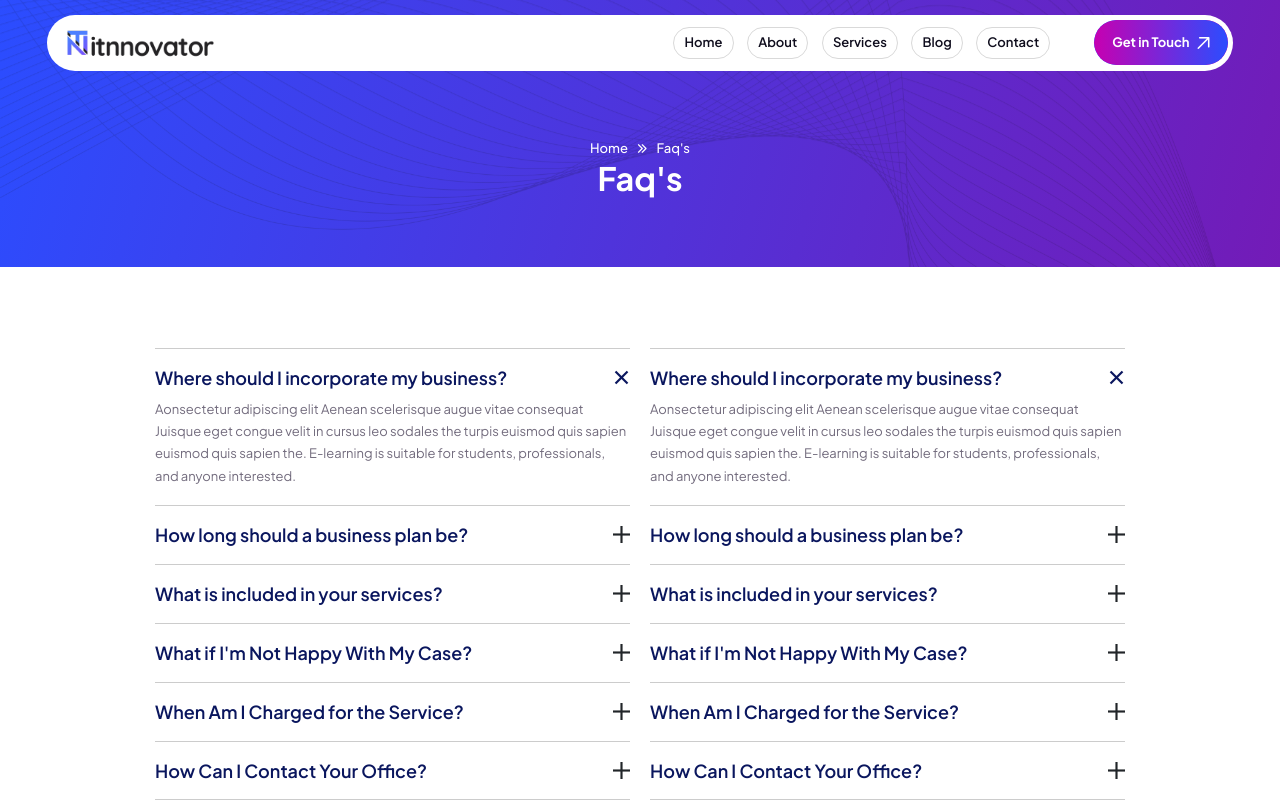
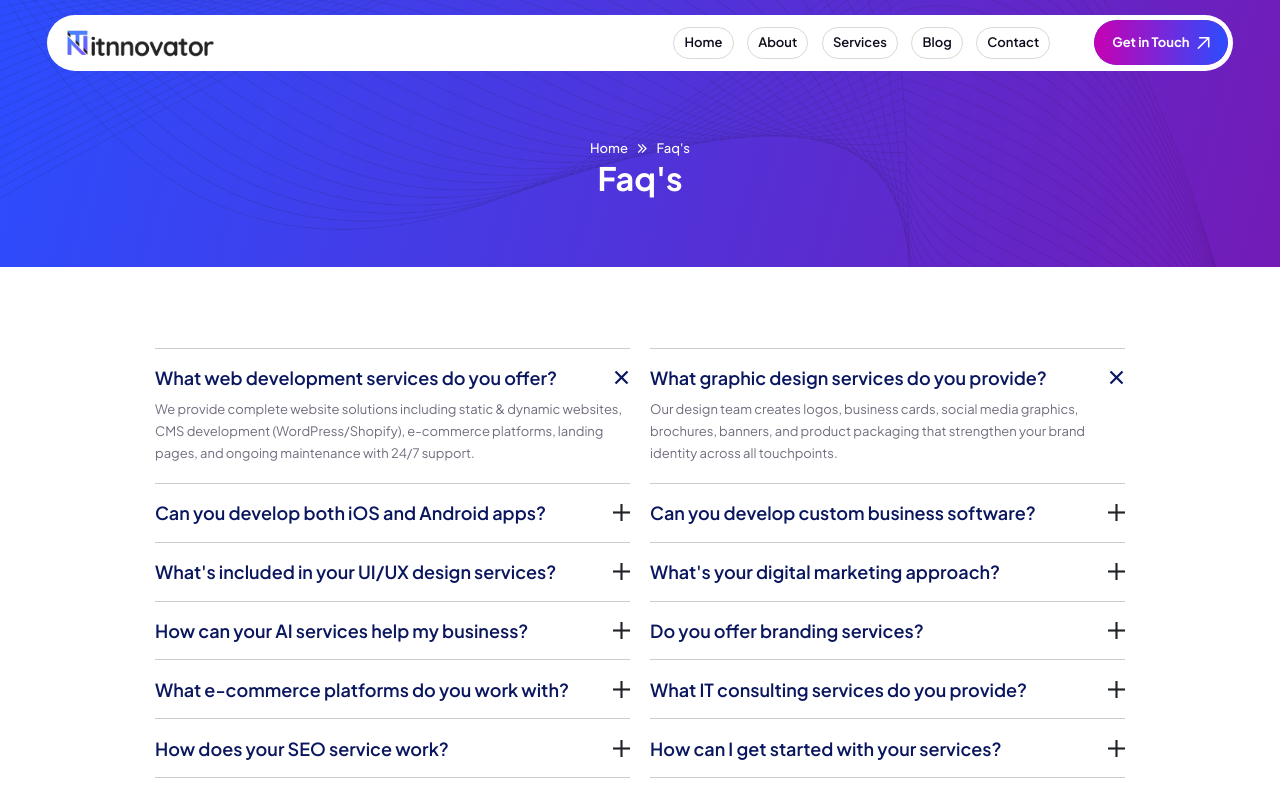
Before and after one commit to ITnnovator/ITnnovator.com, a Next.js app: page /faq in a window 1280 px wide. Shown: the top 802 px of the page. Built offline with nearby package versions, Linux system fonts and the light colour scheme.

Commit message:
FAQ Content Updated.jsx

```diff
--- a/components/Faq/Faqs.jsx
+++ b/components/Faq/Faqs.jsx
@@ -48,7 +48,7 @@ export default function Faqs() {
                   <div className="ul-single-accordion-item__header">
                     <div className="left">
                       <h3 className="ul-single-accordion-item__title">
-                        Where should I incorporate my business?
+                        What web development services do you offer?
                       </h3>
                     </div>
                     <span className="icon">
@@ -58,11 +58,7 @@ export default function Faqs() {
 
                   <div className="ul-single-accordion-item__body">
                     <p>
-                      Aonsectetur adipiscing elit Aenean scelerisque augue vitae
-                      consequat Juisque eget congue velit in cursus leo sodales
-                      the turpis euismod quis sapien euismod quis sapien the.
-                      E-learning is suitable for students, professionals, and
-                      anyone interested.
+                      We provide complete website solutions including static & dynamic websites, CMS development (WordPress/Shopify), e-commerce platforms, landing pages, and ongoing maintenance with 24/7 support.
                     </p>
                   </div>
                 </div>
@@ -71,7 +67,7 @@ export default function Faqs() {
                   <div className="ul-single-accordion-item__header">
                     <div className="left">
                       <h3 className="ul-single-accordion-item__title">
-                        How long should a business plan be?
+                        Can you develop both iOS and Android apps?
                       </h3>
                     </div>
                     <span className="icon">
@@ -81,11 +77,7 @@ export default function Faqs() {
 
                   <div className="ul-single-accordion-item__body">
                     <p>
-                      Aonsectetur adipiscing elit Aenean scelerisque augue vitae
-                      consequat Juisque eget congue velit in cursus leo sodales
-                      the turpis euismod quis sapien euismod quis sapien the.
-                      E-learning is suitable for students, professionals, and
-                      anyone interested.
+                      Absolutely! We specialize in native Android and iOS development, plus cross-platform solutions using Flutter/React Native for cost-effective apps that work seamlessly on both platforms.
                     </p>
                   </div>
                 </div>
@@ -94,7 +86,7 @@ export default function Faqs() {
                   <div className="ul-single-accordion-item__header">
                     <div className="left">
                       <h3 className="ul-single-accordion-item__title">
-                        What is included in your services?
+                        What's included in your UI/UX design services?
                       </h3>
                     </div>
                     <span className="icon">
@@ -104,11 +96,7 @@ export default function Faqs() {
 
                   <div className="ul-single-accordion-item__body">
                     <p>
-                      Aonsectetur adipiscing elit Aenean scelerisque augue vitae
-                      consequat Juisque eget congue velit in cursus leo sodales
-                      the turpis euismod quis sapien euismod quis sapien the.
-                      E-learning is suitable for students, professionals, and
-                      anyone interested.
+                      Our end-to-end UI/UX process includes wireframing, prototyping, mobile & web interface design, dashboard creation, user flow optimization, and usability testing to ensure exceptional digital experiences.
                     </p>
                   </div>
                 </div>
@@ -117,7 +105,7 @@ export default function Faqs() {
                   <div className="ul-single-accordion-item__header">
                     <div className="left">
                       <h3 className="ul-single-accordion-item__title">
-                        What if I'm Not Happy With My Case?
+                        How can your AI services help my business?
                       </h3>
                     </div>
                     <span className="icon">
@@ -127,11 +115,7 @@ export default function Faqs() {
 
                   <div className="ul-single-accordion-item__body">
                     <p>
-                      Aonsectetur adipiscing elit Aenean scelerisque augue vitae
-                      consequat Juisque eget congue velit in cursus leo sodales
-                      the turpis euismod quis sapien euismod quis sapien the.
-                      E-learning is suitable for students, professionals, and
-                      anyone interested.
+                      We develop custom AI solutions including chatbots, predictive analytics, computer vision, and NLP systems that automate processes, enhance decision-making, and improve customer experiences.
                     </p>
                   </div>
                 </div>
@@ -140,7 +124,7 @@ export default function Faqs() {
                   <div className="ul-single-accordion-item__header">
                     <div className="left">
                       <h3 className="ul-single-accordion-item__title">
-                        When Am I Charged for the Service?
+                        What e-commerce platforms do you work with?
                       </h3>
                     </div>
                     <span className="icon">
@@ -150,11 +134,7 @@ export default function Faqs() {
 
                   <div className="ul-single-accordion-item__body">
                     <p>
-                      Aonsectetur adipiscing elit Aenean scelerisque augue vitae
-                      consequat Juisque eget congue velit in cursus leo sodales
-                      the turpis euismod quis sapien euismod quis sapien the.
-                      E-learning is suitable for students, professionals, and
-                      anyone interested.
+                      We're experts in Shopify and WooCommerce development, offering complete solutions from setup to product management, payment gateway integration, and custom plugin development.
                     </p>
                   </div>
                 </div>
@@ -163,7 +143,7 @@ export default function Faqs() {
                   <div className="ul-single-accordion-item__header">
                     <div className="left">
                       <h3 className="ul-single-accordion-item__title">
-                        How Can I Contact Your Office?
+                        How does your SEO service work?
                       </h3>
                     </div>
                     <span className="icon">
@@ -173,11 +153,7 @@ export default function Faqs() {
 
                   <div className="ul-single-accordion-item__body">
                     <p>
-                      Aonsectetur adipiscing elit Aenean scelerisque augue vitae
-                      consequat Juisque eget congue velit in cursus leo sodales
-                      the turpis euismod quis sapien euismod quis sapien the.
-                      E-learning is suitable for students, professionals, and
-                      anyone interested.
+                      Our comprehensive SEO approach combines technical optimization, content strategy, keyword research, and link building to improve your search rankings and drive qualified traffic.
                     </p>
                   </div>
                 </div>
@@ -186,7 +162,7 @@ export default function Faqs() {
                   <div className="ul-single-accordion-item__header">
                     <div className="left">
                       <h3 className="ul-single-accordion-item__title">
-                        Where should I incorporate my business?
+                        What graphic design services do you provide?
                       </h3>
                     </div>
                     <span className="icon">
@@ -196,11 +172,7 @@ export default function Faqs() {
 
                   <div className="ul-single-accordion-item__body">
                     <p>
-                      Aonsectetur adipiscing elit Aenean scelerisque augue vitae
-                      consequat Juisque eget congue velit in cursus leo sodales
-                      the turpis euismod quis sapien euismod quis sapien the.
-                      E-learning is suitable for students, professionals, and
-                      anyone interested.
+                      Our design team creates logos, business cards, social media graphics, brochures, banners, and product packaging that strengthen your brand identity across all touchpoints.
                     </p>
                   </div>
                 </div>
@@ -209,7 +181,7 @@ export default function Faqs() {
                   <div className="ul-single-accordion-item__header">
                     <div className="left">
                       <h3 className="ul-single-accordion-item__title">
-                        How long should a business plan be?
+                        Can you develop custom business software?
                       </h3>
                     </div>
                     <span className="icon">
@@ -219,11 +191,7 @@ export default function Faqs() {
 
                   <div className="ul-single-accordion-item__body">
                     <p>
-                      Aonsectetur adipiscing elit Aenean scelerisque augue vitae
-                      consequat Juisque eget congue velit in cursus leo sodales
-                      the turpis euismod quis sapien euismod quis sapien the.
-                      E-learning is suitable for students, professionals, and
-                      anyone interested.
+                      Yes! We build tailored solutions including CRM/ERP systems, inventory management, business automation tools, and cloud applications that integrate with your existing infrastructure.
                     </p>
                   </div>
                 </div>
@@ -232,7 +200,7 @@ export default function Faqs() {
                   <div className="ul-single-accordion-item__header">
                     <div className="left">
                       <h3 className="ul-single-accordion-item__title">
-                        What is included in your services?
+                        What's your digital marketing approach?
                       </h3>
                     </div>
                     <span className="icon">
@@ -242,11 +210,7 @@ export default function Faqs() {
 
                   <div className="ul-single-accordion-item__body">
                     <p>
-                      Aonsectetur adipiscing elit Aenean scelerisque augue vitae
-                      consequat Juisque eget congue velit in cursus leo sodales
-                      the turpis euismod quis sapien euismod quis sapien the.
-                      E-learning is suitable for students, professionals, and
-                      anyone interested.
+                      We combine PPC advertising, social media campaigns, email marketing, and conversion optimization to create data-driven strategies that deliver measurable ROI.
                     </p>
                   </div>
                 </div>
@@ -255,7 +219,7 @@ export default function Faqs() {
                   <div className="ul-single-accordion-item__header">
                     <div className="left">
                       <h3 className="ul-single-accordion-item__title">
-                        What if I'm Not Happy With My Case?
+                        Do you offer branding services?
                       </h3>
                     </div>
                     <span className="icon">
@@ -265,11 +229,7 @@ export default function Faqs() {
 
                   <div className="ul-single-accordion-item__body">
                     <p>
-                      Aonsectetur adipiscing elit Aenean scelerisque augue vitae
-                      consequat Juisque eget congue velit in cursus leo sodales
-                      the turpis euismod quis sapien euismod quis sapien the.
-                      E-learning is suitable for students, professionals, and
-                      anyone interested.
+                      Absolutely. From brand strategy and logo design to complete visual identity systems and guidelines, we help establish memorable brands that resonate with your audience.
                     </p>
                   </div>
                 </div>
@@ -278,7 +238,7 @@ export default function Faqs() {
                   <div className="ul-single-accordion-item__header">
                     <div className="left">
                       <h3 className="ul-single-accordion-item__title">
-                        When Am I Charged for the Service?
+                        What IT consulting services do you provide?
                       </h3>
                     </div>
                     <span className="icon">
@@ -288,11 +248,7 @@ export default function Faqs() {
 
                   <div className="ul-single-accordion-item__body">
                     <p>
-                      Aonsectetur adipiscing elit Aenean scelerisque augue vitae
-                      consequat Juisque eget congue velit in cursus leo sodales
-                      the turpis euismod quis sapien euismod quis sapien the.
-                      E-learning is suitable for students, professionals, and
-                      anyone interested.
+                      Our consultants help with digital transformation strategies, tech stack selection, infrastructure audits, and project roadmapping to align technology with your business goals.
                     </p>
                   </div>
                 </div>
@@ -301,7 +257,7 @@ export default function Faqs() {
                   <div className="ul-single-accordion-item__header">
                     <div className="left">
                       <h3 className="ul-single-accordion-item__title">
-                        How Can I Contact Your Office?
+                        How can I get started with your services?
                       </h3>
                     </div>
                     <span className="icon">
@@ -311,11 +267,7 @@ export default function Faqs() {
 
                   <div className="ul-single-accordion-item__body">
                     <p>
-                      Aonsectetur adipiscing elit Aenean scelerisque augue vitae
-                      consequat Juisque eget congue velit in cursus leo sodales
-                      the turpis euismod quis sapien euismod quis sapien the.
-                      E-learning is suitable for students, professionals, and
-                      anyone interested.
+                      Simply contact us for a free consultation. We'll discuss your needs, propose solutions, and create a customized plan that fits your budget and timeline.
                     </p>
                   </div>
                 </div>
@@ -330,7 +282,7 @@ export default function Faqs() {
                   <div className="ul-single-accordion-item__header">
                     <div className="left">
                       <h3 className="ul-single-accordion-item__title">
-                        Where should I incorporate my business?
+                        What graphic design services do you provide?
                       </h3>
                     </div>
                     <span className="icon">
@@ -340,11 +292,7 @@ export default function Faqs() {
 
                   <div className="ul-single-accordion-item__body">
                     <p>
-                      Aonsectetur adipiscing elit Aenean scelerisque augue vitae
-                      consequat Juisque eget congue velit in cursus leo sodales
-                      the turpis euismod quis sapien euismod quis sapien the.
-                      E-learning is suitable for students, professionals, and
-                      anyone interested.
+                      Our design team creates logos, business cards, social media graphics, brochures, banners, and product packaging that strengthen your brand identity across all touchpoints.
                     </p>
                   </div>
                 </div>
@@ -353,7 +301,7 @@ export default function Faqs() {
                   <div className="ul-single-accordion-item__header">
                     <div className="left">
                       <h3 className="ul-single-accordion-item__title">
-                        How long should a business plan be?
+                        Can you develop custom business software?
                       </h3>
                     </div>
                     <span className="icon">
@@ -363,11 +311,7 @@ export default function Faqs() {
 
                   <div className="ul-single-accordion-item__body">
                     <p>
-                      Aonsectetur adipiscing elit Aenean scelerisque augue vitae
-                      consequat Juisque eget congue velit in cursus leo sodales
-                      the turpis euismod quis sapien euismod quis sapien the.
-                      E-learning is suitable for students, professionals, and
-                      anyone interested.
+                      Yes! We build tailored solutions including CRM/ERP systems, inventory management, business automation tools, and cloud applications that integrate with your existing infrastructure.
                     </p>
                   </div>
                 </div>
@@ -376,7 +320,7 @@ export default function Faqs() {
                   <div className="ul-single-accordion-item__header">
                     <div className="left">
                       <h3 className="ul-single-accordion-item__title">
-                        What is included in your services?
+                        What's your digital marketing approach?
                       </h3>
                     </div>
                     <span className="icon">
@@ -386,11 +330,7 @@ export default function Faqs() {
 
                   <div className="ul-single-accordion-item__body">
                     <p>
-                      Aonsectetur adipiscing elit Aenean scelerisque augue vitae
-                      consequat Juisque eget congue velit in cursus leo sodales
-                      the turpis euismod quis sapien euismod quis sapien the.
-                      E-learning is suitable for students, professionals, and
-                      anyone interested.
+                      We combine PPC advertising, social media campaigns, email marketing, and conversion optimization to create data-driven strategies that deliver measurable ROI.
                     </p>
                   </div>
                 </div>
@@ -399,7 +339,7 @@ export default function Faqs() {
                   <div className="ul-single-accordion-item__header">
                     <div className="left">
                       <h3 className="ul-single-accordion-item__title">
-                        What if I'm Not Happy With My Case?
+                        Do you offer branding services?
                       </h3>
                     </div>
                     <span className="icon">
@@ -409,11 +349,7 @@ export default function Faqs() {
 
                   <div className="ul-single-accordion-item__body">
                     <p>
-                      Aonsectetur adipiscing elit Aenean scelerisque augue vitae
-                      consequat Juisque eget congue velit in cursus leo sodales
-                      the turpis euismod quis sapien euismod quis sapien the.
-                      E-learning is suitable for students, professionals, and
-                      anyone interested.
+                      Absolutely. From brand strategy and logo design to complete visual identity systems and guidelines, we help establish memorable brands that resonate with your audience.
                     </p>
                   </div>
                 </div>
@@ -422,7 +358,7 @@ export default function Faqs() {
                   <div className="ul-single-accordion-item__header">
                     <div className="left">
                       <h3 className="ul-single-accordion-item__title">
-                        When Am I Charged for the Service?
+                        What IT consulting services do you provide?
                       </h3>
                     </div>
                     <span className="icon">
@@ -432,11 +368,7 @@ export default function Faqs() {
 
                   <div className="ul-single-accordion-item__body">
                     <p>
-                      Aonsectetur adipiscing elit Aenean scelerisque augue vitae
-                      consequat Juisque eget congue velit in cursus leo sodales
-                      the turpis euismod quis sapien euismod quis sapien the.
-                      E-learning is suitable for students, professionals, and
-                      anyone interested.
+                      Our consultants help with digital transformation strategies, tech stack selection, infrastructure audits, and project roadmapping to align technology with your business goals.
                     </p>
                   </div>
                 </div>
@@ -445,7 +377,7 @@ export default function Faqs() {
                   <div className="ul-single-accordion-item__header">
                     <div className="left">
                       <h3 className="ul-single-accordion-item__title">
-                        How Can I Contact Your Office?
+                        How can I get started with your services?
                       </h3>
                     </div>
                     <span className="icon">
@@ -455,11 +387,7 @@ export default function Faqs() {
 
                   <div className="ul-single-accordion-item__body">
                     <p>
-                      Aonsectetur adipiscing elit Aenean scelerisque augue vitae
-                      consequat Juisque eget congue velit in cursus leo sodales
-                      the turpis euismod quis sapien euismod quis sapien the.
-                      E-learning is suitable for students, professionals, and
-                      anyone interested.
+                      Simply contact us for a free consultation. We'll discuss your needs, propose solutions, and create a customized plan that fits your budget and timeline.
                     </p>
                   </div>
                 </div>
@@ -472,8 +400,7 @@ export default function Faqs() {
         <div className="ul-faq-cta ul-section-spacing pb-0">
           <h2 className="ul-section-title">Still Have Questions?</h2>
           <p className="ul-faq-cta-descr">
-            Each demo built with Teba will look different. You can customize
-            almost anything in the appearance of your website with only
+            We're here to help you navigate your digital transformation journey. Whether you need technical advice or want to discuss a project, our experts are ready to assist.
           </p>
           <Link href="contact.html" className="ul-btn">
             <span>
```
